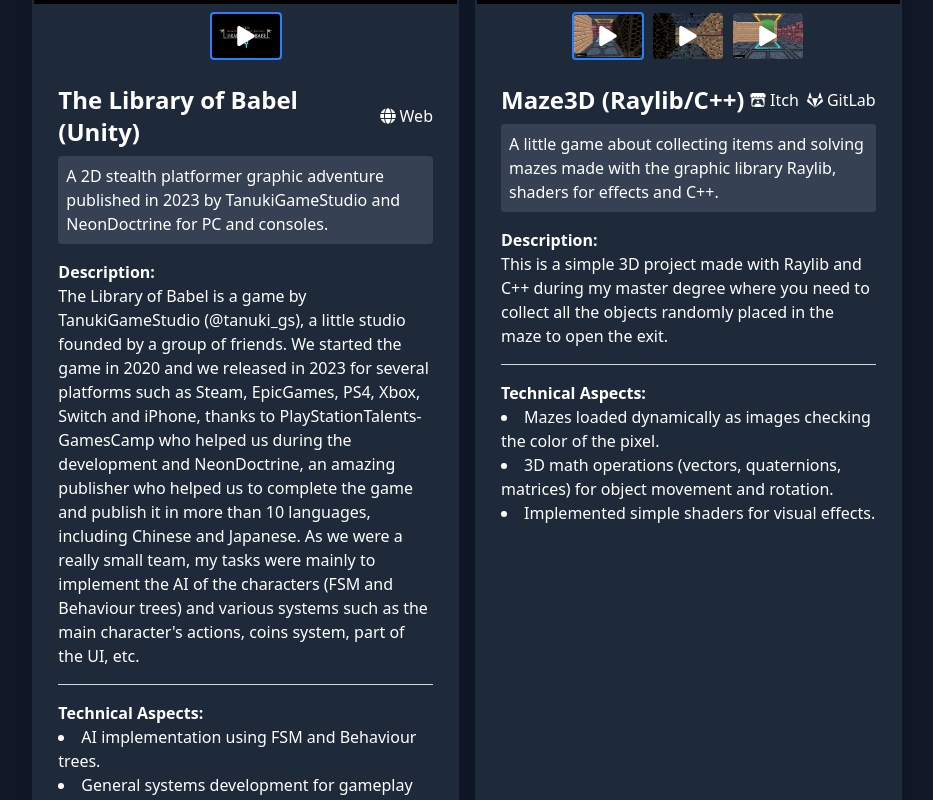
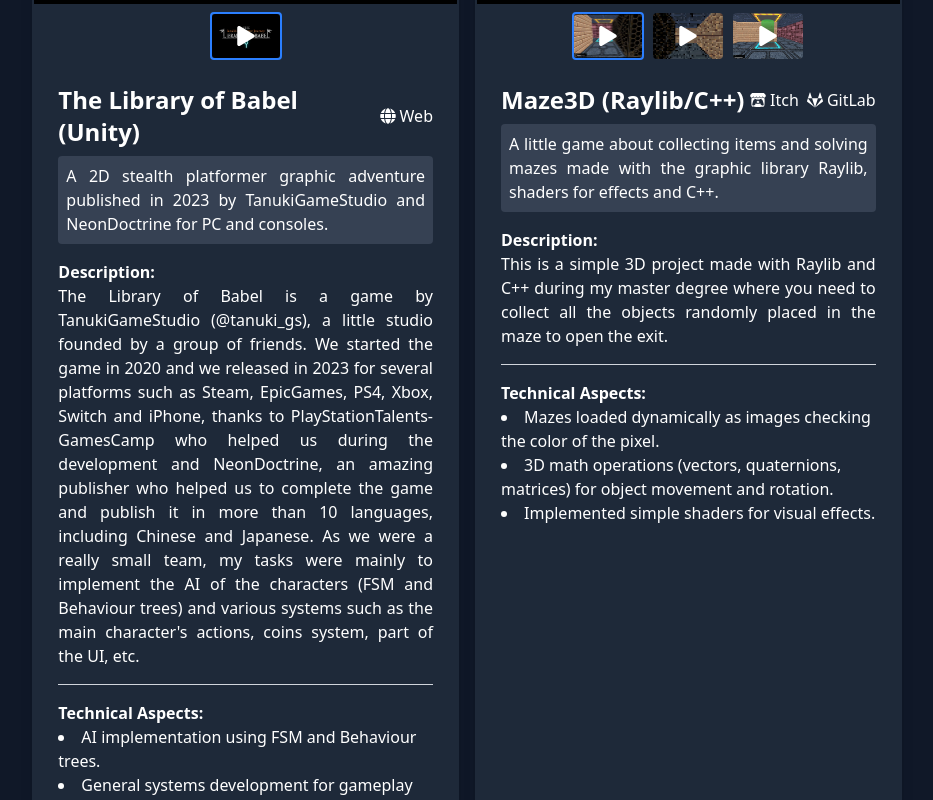
Before and after one commit to LuqueDaniel/portfolio-Acots96, a React (Vite) app: page / in a window 1280 px wide. Shown: the part 860-1660 px from the top of the page, without its empty margins (173-1106 px from the left). Built offline with nearby package versions, Linux system fonts and the light colour scheme; grey boxes are pictures that could not be loaded.

Commit message:
Justify texts

```diff
--- a/src/components/ProjectCard.jsx
+++ b/src/components/ProjectCard.jsx
@@ -98,11 +98,11 @@
         </div>
 
         <div className={`mt-2 p-2 rounded ${darkMode ? 'bg-gray-700' : 'bg-gray-200'}`}>
-          <p>{project.data.ShortDescription}</p>
+          <p className="text-justify">{project.data.ShortDescription}</p>
         </div>
 
         <h4 className="mt-4 font-semibold">Description:</h4>
-        <p className="mb-4">{project.data.Description}</p>
+        <p className="mb-4 text-justify">{project.data.Description}</p>
 
         <hr className="my-4 border-gray-300" />
 
```
